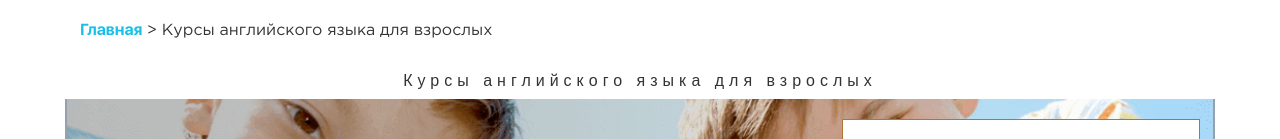
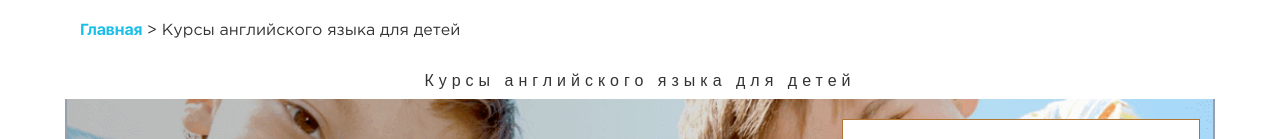
Before and after one commit to piva1839/chicaga, a plain HTML site: page kids.html in a window 1280 px wide. Shown: the part 202-341 px from the top of the page. Drawn offline with Linux system fonts and the light colour scheme; files whose address does not match are found by name.

Commit message:
change title

```diff
--- a/kids.html
+++ b/kids.html
@@ -112,7 +112,7 @@
           <a class="main-nav__bread-crumb-link" href="index.html">Главная</a>
         </li>
         <li class="main-nav__bread-crumb">
-          <a class="main-nav__bread-crumb-link main-nav__bread-crumb-link--active" href="#"> > Курсы английского языка для взрослых</a>
+          <a class="main-nav__bread-crumb-link main-nav__bread-crumb-link--active" href="#"> > Курсы английского языка для детей</a>
         </li>
       </ul>
     </div>
@@ -157,7 +157,7 @@
 
     <section class="promo promo-adult">
       <h1 class="promo-adult__title">
-        Курсы английского языка для взрослых
+        Курсы английского языка для детей
       </h1>
       <div class="promo__wrapper promo-adult__wrapper promo-kids__wrapper">
         <p class="promo-adult__text">
```
